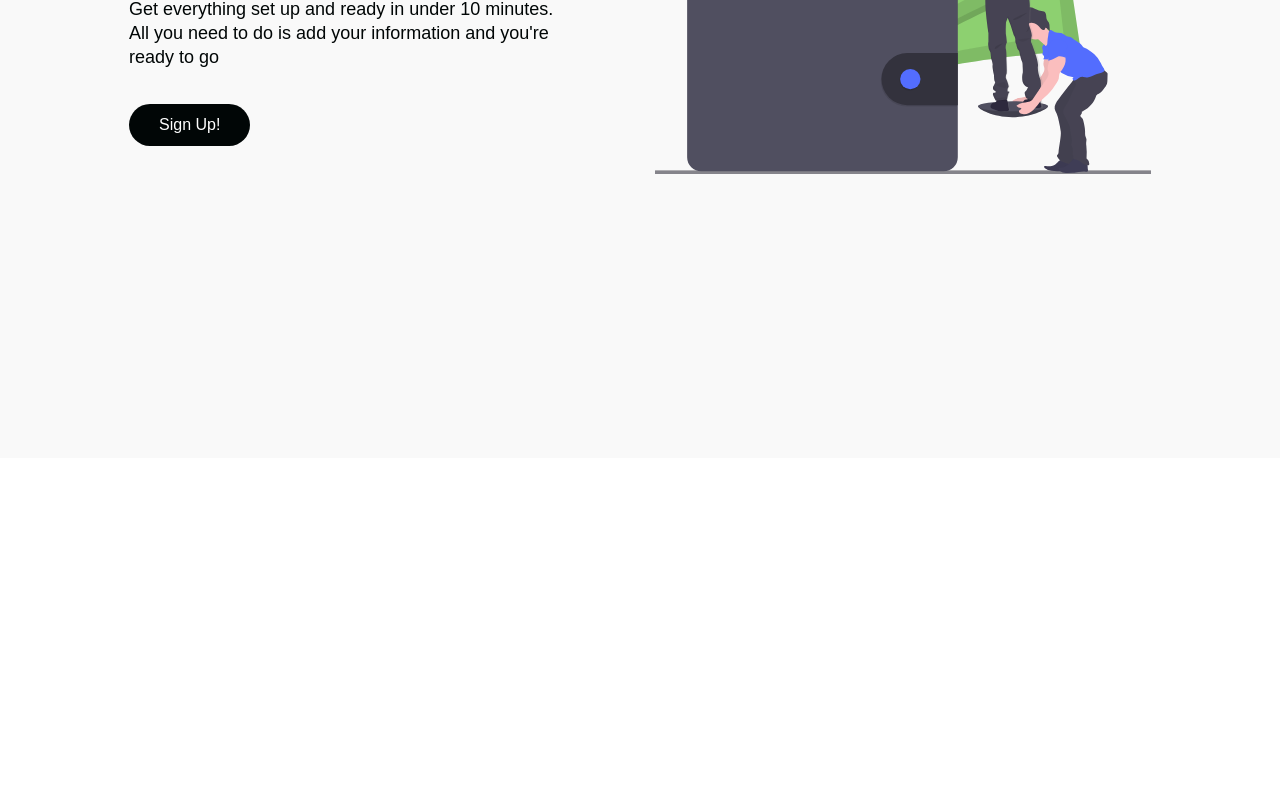
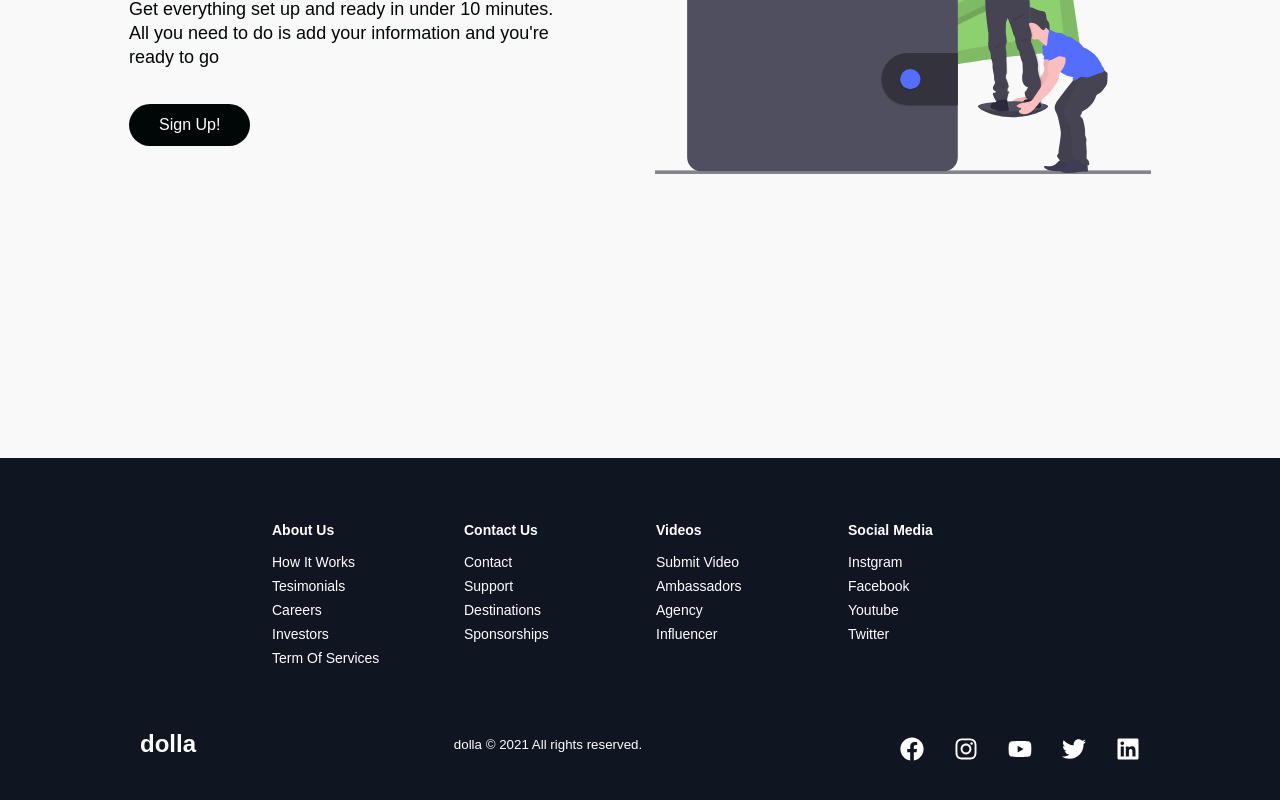
Before and after one commit to mgamal91/site03, a React (Create React App) app: page / in a window 1280 px wide. Shown: the part 3622-4422 px from the top of the page. Before the commit the page ends 4080 px from the top, so only its background shows below. Built offline with nearby package versions, Linux system fonts and the light colour scheme; a web font is replaced by a local one.

Commit message:
footer done

```diff
--- a/src/App.css
+++ b/src/App.css
@@ -15,4 +15,8 @@
 
 
 
+
+
+
+
 }
--- a/src/Components/Home.js
+++ b/src/Components/Home.js
@@ -1,4 +1,5 @@
 import React, { useState } from "react";
+import Footer from "../Footer/Footer";
 import AboutUsSection from "./AboutUsSection/AboutUsSection";
 import { homeObjOne, homeObjTwo, homeObjThree } from "./AboutUsSection/Data";
 import HeroSection from "./HeroSection/HeroSection";
@@ -27,7 +28,7 @@
       <AboutUsSection {...homeObjTwo}/>
       <Services/>
       <AboutUsSection {...homeObjThree}/>
-
+      <Footer/>
 
     </>
   );
--- /dev/null
+++ b/src/Footer/Footer.js
@@ -0,0 +1,100 @@
+import React from "react";
+import {FaFacebook, FaYoutube, FaTwitter, FaLinkedin, FaInstagram} from 'react-icons/fa';
+import {
+  FooterContainer,
+  FooterLink,
+  FooterLinkItems,
+  FooterLinksContainer,
+  FooterLinksWrapper,
+  FooterLinkTitle,
+  FooterWrapper,
+  SocialIconLink,
+  SocialIcons,
+  SocialLogo,
+  SocialMedia,
+  SocialMediaWrapper,
+  WebsiteRights,
+} from "./FooterElements";
+
+const Footer = () => {
+  return (
+    <>
+      <FooterContainer>
+        <FooterWrapper>
+          <FooterLinksContainer>
+            {/* Wrapper01 */}
+            <FooterLinksWrapper>
+              {/* block1 */}
+              <FooterLinkItems>
+                <FooterLinkTitle>About Us</FooterLinkTitle>
+                <FooterLink to="/">How It Works</FooterLink>
+                <FooterLink to="/">Tesimonials</FooterLink>
+                <FooterLink to="/">Careers</FooterLink>
+                <FooterLink to="/">Investors</FooterLink>
+                <FooterLink to="/">Term Of Services</FooterLink>
+              </FooterLinkItems>
+              {/* block2 */}
+              <FooterLinkItems>
+                <FooterLinkTitle>Contact Us</FooterLinkTitle>
+                <FooterLink to="/">Contact</FooterLink>
+                <FooterLink to="/">Support</FooterLink>
+                <FooterLink to="/">Destinations</FooterLink>
+                <FooterLink to="/">Sponsorships</FooterLink>
+              </FooterLinkItems>
+            </FooterLinksWrapper>
+            {/* Wrapper02 */}
+            <FooterLinksWrapper>
+              {/* block1 */}
+              <FooterLinkItems>
+                <FooterLinkTitle>Videos</FooterLinkTitle>
+                <FooterLink to="/">Submit Video</FooterLink>
+                <FooterLink to="/">Ambassadors</FooterLink>
+                <FooterLink to="/">Agency</FooterLink>
+                <FooterLink to="/">Influencer</FooterLink>
+              </FooterLinkItems>
+              {/* block2 */}
+              <FooterLinkItems>
+                <FooterLinkTitle>Social Media</FooterLinkTitle>
+                <FooterLink to="/">Instgram</FooterLink>
+                <FooterLink to="/">Facebook</FooterLink>
+                <FooterLink to="/">Youtube</FooterLink>
+                <FooterLink to="/">Twitter</FooterLink>
+              </FooterLinkItems>
+            </FooterLinksWrapper>
+          </FooterLinksContainer>
+          {/* Social Media */}
+
+          <SocialMedia>
+            <SocialMediaWrapper>
+              <SocialLogo to='/'>dolla</SocialLogo>
+              <WebsiteRights>
+
+                 dolla &copy; {new Date().getFullYear()} All rights reserved.
+              </WebsiteRights>
+              <SocialIcons>
+                  <SocialIconLink href="/" target="_blank" aria-label="Facebook">
+                  <FaFacebook/>
+                  </SocialIconLink>
+                  <SocialIconLink href="/" target="_blank" aria-label="Instagram">
+                  <FaInstagram/>
+                  </SocialIconLink>
+                  <SocialIconLink href="/" target="_blank" aria-label="Youtube">
+                  <FaYoutube/>
+                  </SocialIconLink>
+                  <SocialIconLink href="/" target="_blank" aria-label="Twitter">
+                  <FaTwitter/>
+                  </SocialIconLink>
+                  <SocialIconLink href="/" target="_blank" aria-label="Linkedin">
+                  <FaLinkedin/>
+                  </SocialIconLink>
+              </SocialIcons>
+            </SocialMediaWrapper>
+          </SocialMedia>
+          {/* End of Social Media */}
+        </FooterWrapper>
+      </FooterContainer>
+    </>
+  );
+};
+
+export default Footer;
--- /dev/null
+++ b/src/Footer/FooterElements.js
@@ -0,0 +1,81 @@
+import styled from 'styled-components';
+import {Link} from 'react-router-dom';
+
+export const FooterContainer=styled.footer` background: #101522;`;
+export const FooterWrapper=styled.div` padding:48px 24px;
+display: flex;
+flex-direction: column;
+justify-content: center;
+align-items: center;
+max-width: 1100px;
+margin:0 auto;`;
+export const FooterLinksContainer=styled.div`display: flex;
+justify-content: center;
+@media screen and (max-width:820px) {
+  padding-top:32px;
+
+}`;
+export const FooterLinksWrapper=styled.div`display: flex;
+@media screen and (max-width:820px) {
+  flex-direction: column;
+
+}`;
+export const FooterLinkItems=styled.div`display: flex;
+  flex-direction: column;
+  align-items: flex-start;
+  margin: 16px;
+  text-align: left;
+  width: 160px;
+  box-sizing: border-box;
+  color: #fff;
+
+  @media screen and (max-width: 420px) {
+    margin: 0;
+    padding: 10px;
+    width: 100%;
+  }`;
+export const FooterLinkTitle=styled.h1`  font-size: 14px;
+margin-bottom: 16px;`;
+export const FooterLink=styled(Link)`color:#fff;
+text-decoration: none;
+margin-bottom: 0.5rem;
+font-size: 14px;
+&:hover
+{
+  color:#01bf71;
+  transition: 0.3s ease-out;
+}
+`;
+
+export const SocialMedia=styled.section` max-width: 1000px;
+width: 100%;`;
+export const SocialMediaWrapper=styled.div`display:flex;
+justify-content: space-between;
+align-items: center;
+max-width: 1100px;
+margin:40px auto 0 auto;
+
+
+
+
+@media screen and (max-width:820px) {
+ flex-direction: column;
+
+ }`;
+export const SocialLogo=styled.div`color:#fff;
+justify-self: start;
+cursor: pointer;
+text-decoration: none;
+font-size: 1.5rem;
+display: flex;
+align-items: center;
+margin-bottom: 16px;
+font-weight: bold;`;
+export const WebsiteRights=styled.small`color:#fff;
+margin-bottom: 16px;`;
+export const SocialIcons=styled.div`display: flex;
+justify-content: space-between;
+align-items: center;
+width: 240px;`;
+export const SocialIconLink=styled.a`color:#fff;
+font-size: 24px;`;
```
